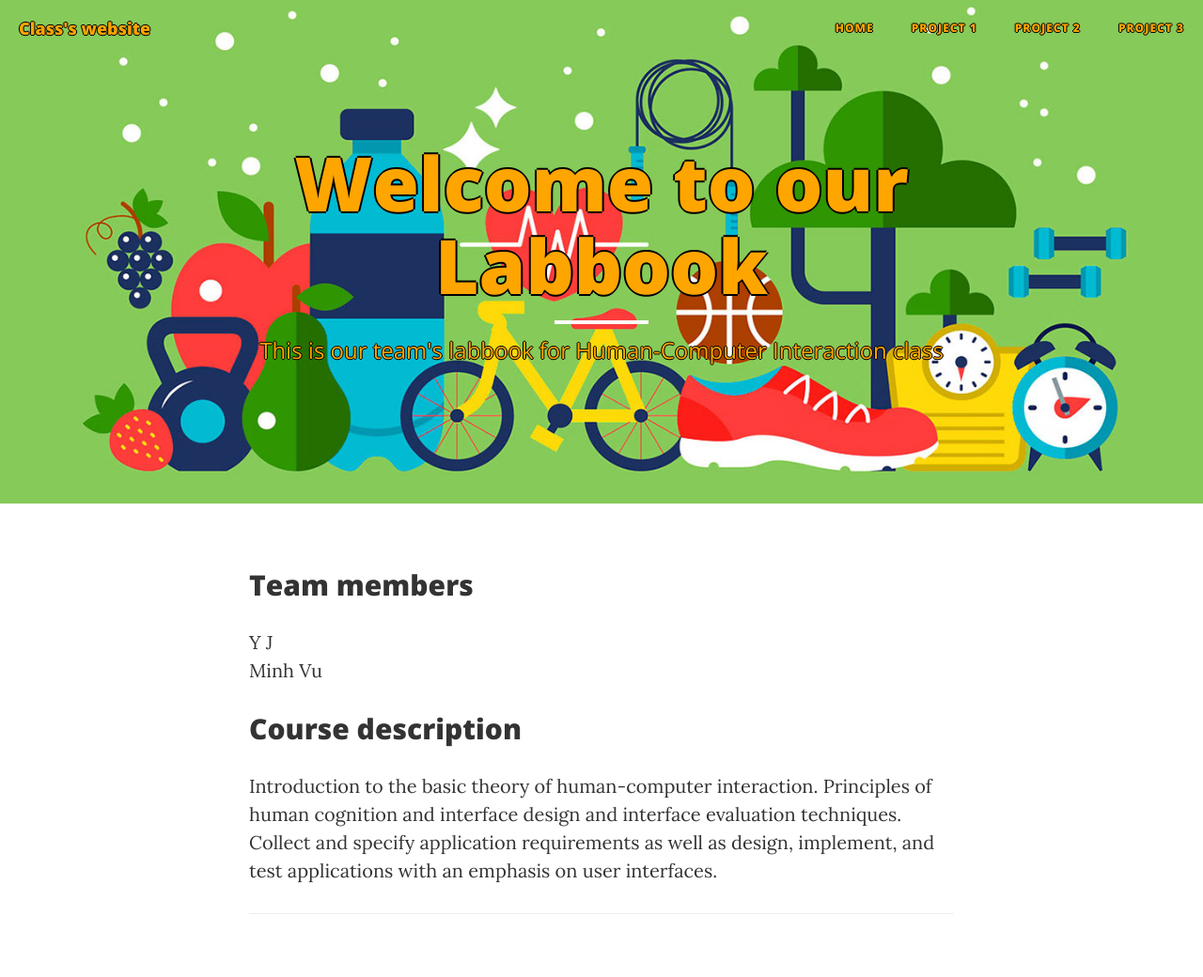
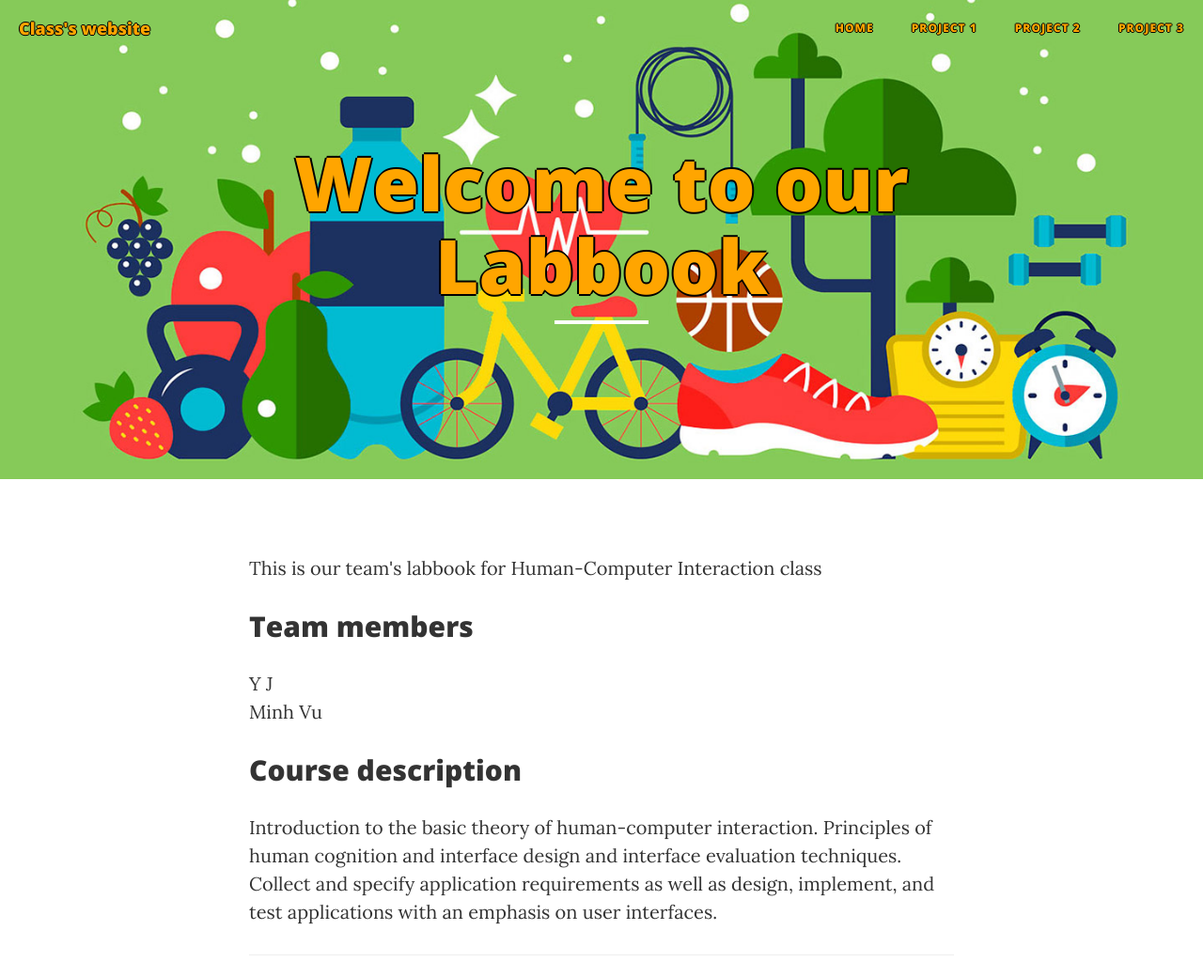
Before and after one commit to cs560pdx/cs560pdx.github.io, a website: page index.html in a window 1280 px wide. Shown: the top 1040 px of the page at 94% size. Drawn offline with nearby package versions, Linux system fonts and the light colour scheme.

Commit message:
Update index.html

```diff
--- a/index.html
+++ b/index.html
@@ -75,7 +75,7 @@
                     <div class="site-heading">
                         <h1 style="color:orange;text-shadow: -2px 0 black, 0 2px black, 2px 0 black, 0 -2px black;">Welcome to our Labbook</h1>
                         <hr class="small" >
-                        <span class="subheading" style="color:orange;text-shadow: -1px 0 black, 0 1px black, 1px 0 black, 0 -1px black;">This is our team's labbook for Human-Computer Interaction class</span>
+                        <span class="subheading" style="color:orange;text-shadow: -1px 0 black, 0 1px black, 1px 0 black, 0 -1px black;"></span>
                     </div>
                 </div>
             </div>
@@ -87,6 +87,7 @@
         <div class="row">
             <div class="col-lg-8 col-lg-offset-2 col-md-10 col-md-offset-1">
                 <div class="post-preview">
+			<p style="center"> This is our team's labbook for Human-Computer Interaction class </p>
                         <h2 class="post-title">
                             Team members
                         </h2>
```
